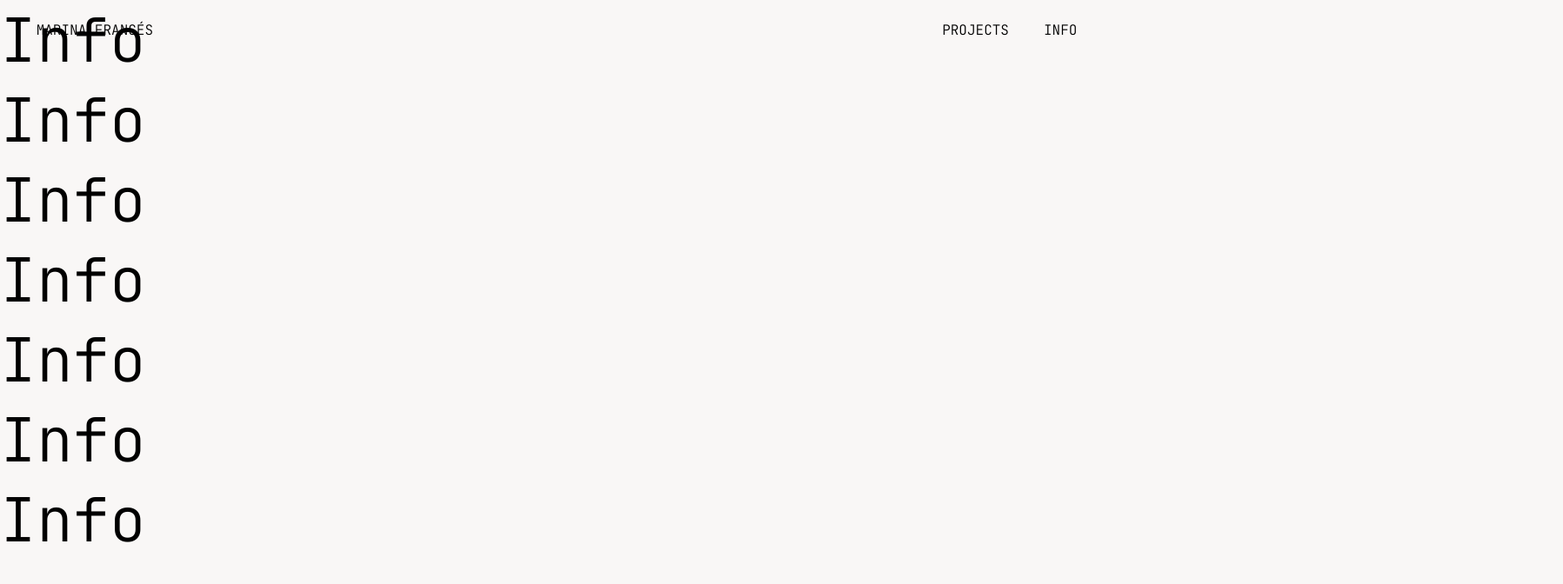
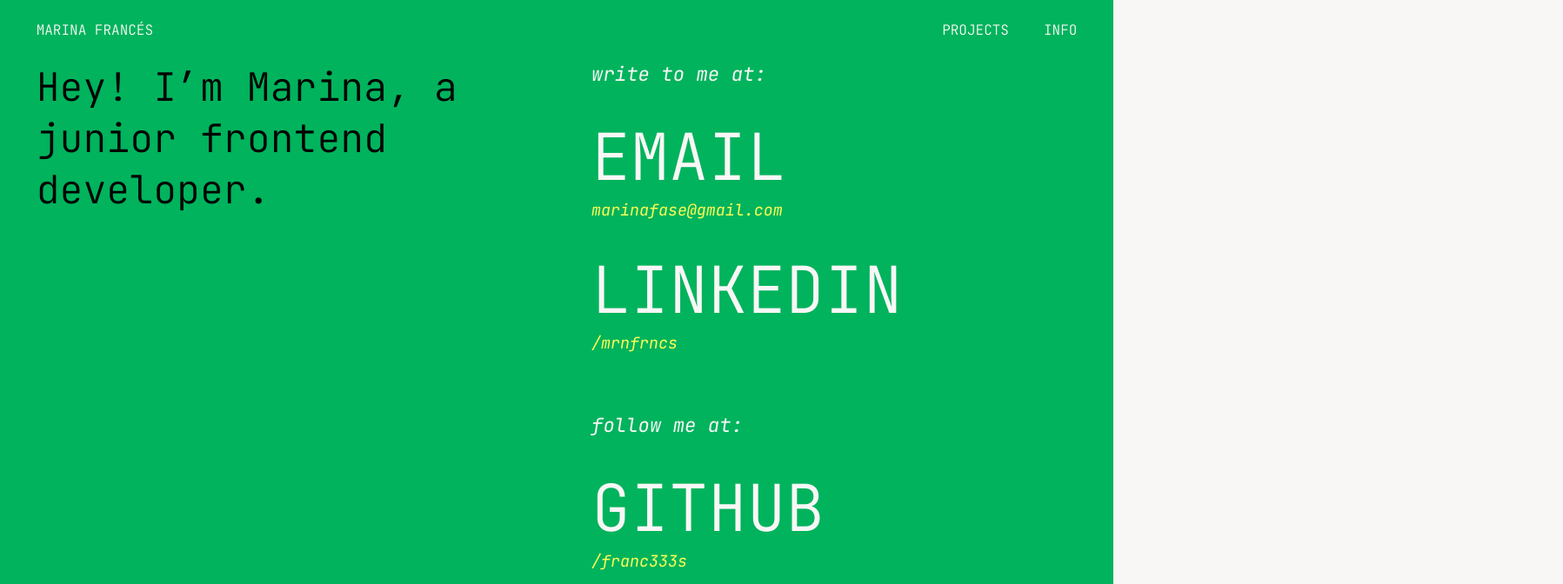
Before and after one commit to franc333s/pfv2, a React (Vite) app in the folder pfv2/: page /info in a window 1280 px wide. Shown: the top 672 px of the page at 87% size, 1797 px wide, since content can reach past the window. Built offline with nearby package versions, Linux system fonts and the light colour scheme.

Commit message:
Info page content added and layout started

```diff
--- a/pfv2/src/components/contactBlock/ContactBlock.jsx
+++ b/pfv2/src/components/contactBlock/ContactBlock.jsx
@@ -3,11 +3,11 @@
 import "./ContactBlock.scss"
 
 
-function ContactBlock () {
+function ContactBlock ({ className }) {
 
     return (
         <>
-        <div>
+        <div className={`${className || ""}`}>
             <div className="contact-block">
                 <p className="contact-block__p">write to me at:</p>
 
--- a/pfv2/src/components/contactBlock/ContactBlock.scss
+++ b/pfv2/src/components/contactBlock/ContactBlock.scss
@@ -37,3 +37,19 @@
 
 
 }
+
+
+
+.contact-block--info-page {
+    color: $color-white;
+
+    & h5 {
+        color: $color-yellow;
+    }
+
+    & .contact-block__item {
+        flex-direction: column;
+        align-items: flex-start;
+        gap: 0;
+    }
+}
--- a/pfv2/src/components/footer/Footer.scss
+++ b/pfv2/src/components/footer/Footer.scss
@@ -7,7 +7,7 @@
     grid-template-columns: 1fr 1fr 1fr;
 
     color: $color-white;
-    background-color: $color-bg-blue;
+    background-color: $color-bg-black;
     text-transform: uppercase;
     font-size: 2rem;
     padding-top: .8rem;
@@ -18,15 +18,15 @@
     }
 
     @include mq($bp-lowermedium) {
-        grid-template-columns: 1fr 1fr 2fr;
+        grid-template-columns: 1fr 1fr 3fr;
     }
 
     @include mq($bp-uppermedium) {
-        grid-template-columns: 1fr 1fr 4fr;
+        grid-template-columns: 1fr 1fr 6fr;
     }
 
     @include mq($bp-large) {
-        grid-template-columns: 1fr 1fr 6fr;
+        grid-template-columns: 1fr 1fr 8fr;
     }
 
 }
--- a/pfv2/src/scss/_grids.scss
+++ b/pfv2/src/scss/_grids.scss
@@ -31,3 +31,40 @@
     gap: clamp(6.6rem, 3.53vw + 5.22rem, 12rem);
     padding-top: clamp(6.6rem, 3.53vw + 5.22rem, 12rem);
 }
+
+.info {
+
+    &__contact {
+
+        @include mq($bp-uppermedium) {
+            display: grid;
+            grid-template-columns: repeat(2, 1fr);
+            gap: 8rem;
+        }
+    }
+
+    &__bio {
+        padding-top: clamp(8rem, 5.23vw + 5.96rem, 16rem);
+
+        @include mq($bp-uppermedium) {
+            display: grid;
+            grid-template-columns: 1fr 1fr;
+            gap: 8rem;
+
+            padding-bottom: 12rem;
+        }
+        &__textblock {
+            display: flex;
+            flex-direction: column;
+            gap: 8rem;
+        }
+
+        &__imgblock {
+            padding-bottom: 12rem;
+
+            @include mq($bp-uppermedium) {
+                padding-bottom: 0;
+            }
+        }
+    }
+}
--- /dev/null
+++ b/pfv2/src/scss/_images.scss
@@ -0,0 +1,7 @@
+
+
+
+.info__bio__img {
+    width: 100%;
+    padding: 7rem 0 4rem;
+}
--- a/pfv2/src/scss/_typography.scss
+++ b/pfv2/src/scss/_typography.scss
@@ -36,3 +36,15 @@
     font-style: italic;
 
 }
+
+
+
+
+.p--medium {
+    font-size: clamp(2rem, 0.65vw + 1.75rem, 3rem);
+
+}
+
+.p--xlarge {
+    font-size: clamp(3.2rem, 1.44vw + 2.64rem, 5.4rem);
+}
--- a/pfv2/src/scss/global.scss
+++ b/pfv2/src/scss/global.scss
@@ -17,3 +17,5 @@
 @import "utilities";
 
 @import "reset-styles";
+
+@import "images";
--- a/pfv2/src/views/Info.jsx
+++ b/pfv2/src/views/Info.jsx
@@ -1,22 +1,75 @@
+
+import { useEffect } from "react";
+import ButtonPrimary from "../components/buttons/ButtonPrimary";
+import ContactBlock from "../components/contactBlock/ContactBlock";
 import Topbar from "../components/topbar/Topbar";
 
 
+
+
 function Info() {
+
+    useEffect(() => {
+        const img = document.querySelector(".info__bio__img");
+
+        const handleScroll = () => {
+            const scrollY = window.scrollY;
+            const windowWidth = window.innerWidth;
+
+            let translateX;
+                if (windowWidth > 1200) {
+                    translateX = `${100 - scrollY * 0.07}%`;
+                } else if (windowWidth > 960) {
+                    translateX = `${100 - scrollY * 0.08}%`;
+                } else if (windowWidth > 427) {
+                    translateX = `${450 - scrollY * 0.2}%`;
+                } else {
+                    translateX = `${680 - scrollY * 0.3}%`;
+                }
+
+            img.style.transform = `translateX(${translateX})`;
+        };
+
+        window.addEventListener("scroll", handleScroll);
+
+        return () => {
+          window.removeEventListener("scroll", handleScroll);
+        };
+      }, []);
 
 
     return (
         <>
             <header>
-                <Topbar />
+                <Topbar className="bg-color-green text-color-white"/>
             </header>
 
-            <h1 className="selected-projects">Info</h1>
-            <h1 className="selected-projects">Info</h1>
-            <h1 className="selected-projects">Info</h1>
-            <h1 className="selected-projects">Info</h1>
-            <h1 className="selected-projects">Info</h1>
-            <h1 className="selected-projects">Info</h1>
-            <h1 className="selected-projects">Info</h1>
+            <main className="topbar-offset-padding vertical-padding bg-color-green">
+
+                <section className="info__contact">
+                    <div>
+                        <h1 className="p--xlarge">Hey! I’m Marina, a junior frontend developer.</h1>
+                    </div>
+
+                    <ContactBlock className="contact-block--info-page" />
+                </section>
+
+                <section className="info__bio">
+                    <div className="info__bio__textblock" >
+                        <h2 className="h3 text-color-white">About</h2>
+                        <p className="p--medium text-color-white">I’m a very curious and active person which has led me to do many things over the years. I was trained as a furniture designer and during university I was part of a furniter design studio that won several awards for our first collection of products. I was eager to live abroad so I moved to Belgium first and not long after to the UK and lived and loved living there for many years. Once back in Spain I worked as an event supervisor and marketer for a small Spanish beauty company which made me travel quite a bit around Europe.</p>
+                        <p className="p--medium text-color-white">My first contact with the digital world happened 5 years ago when I started as a designer and project manager at an agency. There, I had the opportunitu to work along with other designers, web developers and marketing specialists, taking care of the design of online advertisement campaigns and managing digital projects.</p>
+                        <p className="p--medium text-color-white">Currently I develope websites in React and Wordpress. Do you have a project in mind? Let’s talk!</p>
+                    </div>
+                    <div className="info__bio__imgblock">
+                        <img className="info__bio__img" src="/images/about/yellow-stairs-marina.webp" alt="" />
+                        <ButtonPrimary className="text-color-yellow svg-color-yellow" to="/projects" text="Check my projects"/>
+                        <ButtonPrimary className="text-color-yellow svg-color-yellow" to="/projects" text="Contact me"/>
+                    </div>
+                </section>
+
+            </main>
+
 
         </>
     )
--- a/pfv2/src/views/OneProject.jsx
+++ b/pfv2/src/views/OneProject.jsx
@@ -19,7 +19,7 @@
     return (
         <>
             <header>
-                <Topbar className=""/>
+                <Topbar className="bg-color-white text-color-black"/>
             </header>
 
             <main className="topbar-offset-padding vertical-padding">
```
Also changed, not shown: pfv2/public/images/about/yellow-stairs-marina.webp (added).
